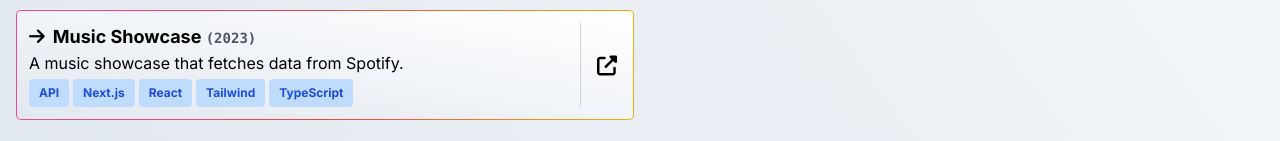
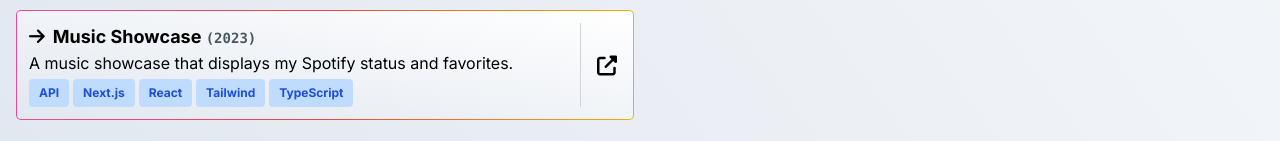
Before and after one commit to leonlarsson/leon-home, a Next.js app: page /projects in a window 1280 px wide. Shown: the part 1576-1717 px from the top of the page. Built offline with nearby package versions, Linux system fonts and the light colour scheme.

Commit message:
projects: update music project

```diff
--- a/app/(main)/projects/data.ts
+++ b/app/(main)/projects/data.ts
@@ -10,6 +10,8 @@ import timestamperImage1 from "./images/timestamper1.png";
 import timestamperImage2 from "./images/timestamper2.png";
 import bloodhuntStatsImage1 from "./images/bloodhuntstats1.png";
 import embedWorkerImage1 from "./images/embedworker1.png";
+import musicShowcaseImage1 from "./images/music1.png";
+import musicShowcaseImage2 from "./images/music2.png";
 import { Project } from "@/types";
 
 const tags = {
@@ -322,10 +324,11 @@ export default [
     slug: "music-showcase",
     slugAliases: ["spotify-showcase", "music-page"],
     name: "Music Showcase",
-    description: "A music showcase that fetches data such as current track, top tracks, and top artists from Spotify.",
-    shortDescription: "A music showcase that fetches data from Spotify.",
+    description: "A music showcase that displays my current Spotify status and my top tracks and artists. It uses the Spotify API.",
+    shortDescription: "A music showcase that displays my Spotify status and favorites.",
     year: "2023",
     tags: [tags.REACT, tags.NEXT, tags.TAILWIND, tags.TS, tags.API],
+    images: [musicShowcaseImage1, musicShowcaseImage2],
     link: "/music",
     githubLink: "https://github.com/leonlarsson/leon-home/tree/main/app/(main)/music"
   }
```
Also changed, not shown: app/(main)/projects/images/music1.png (added), app/(main)/projects/images/music2.png (added).
